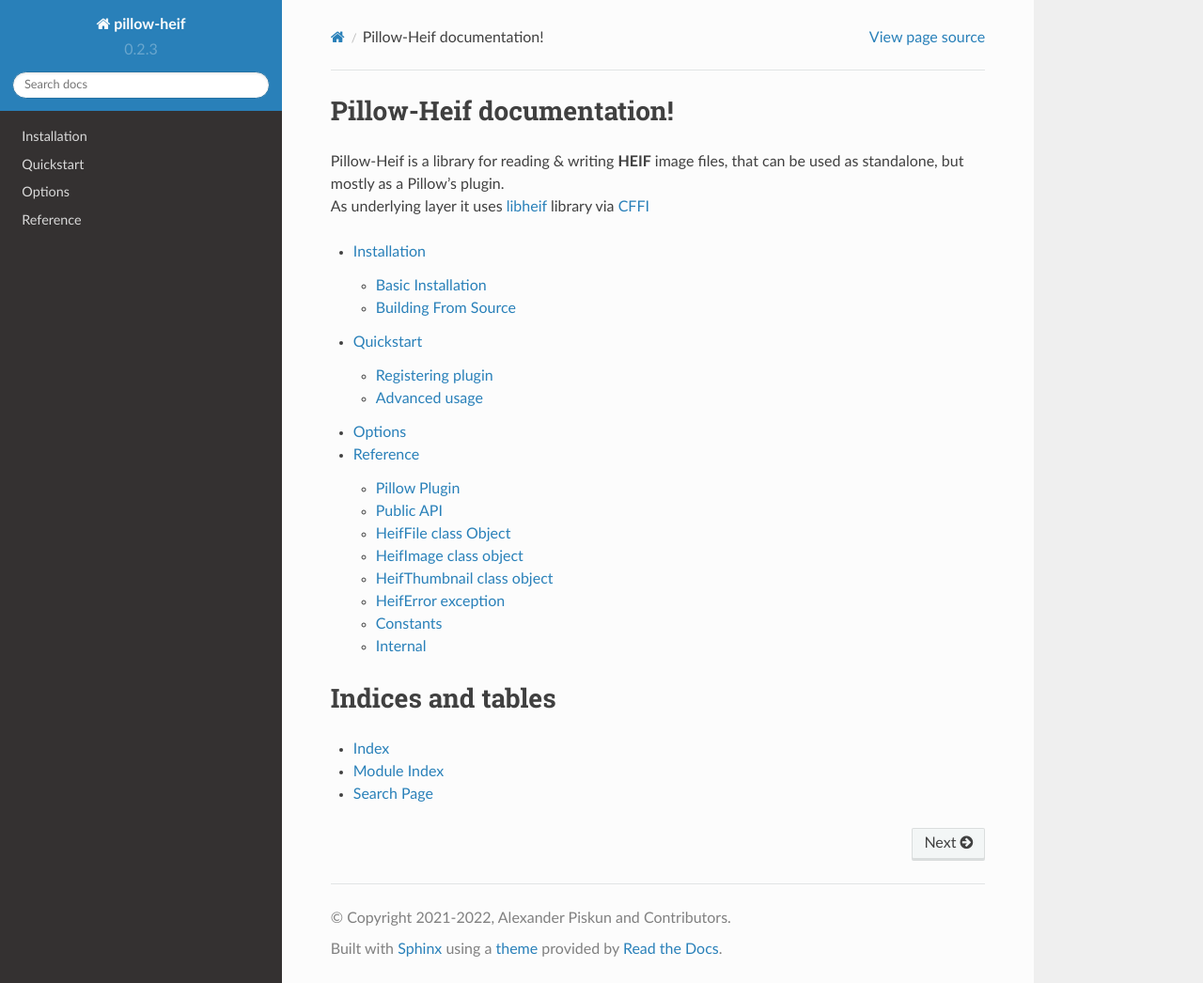
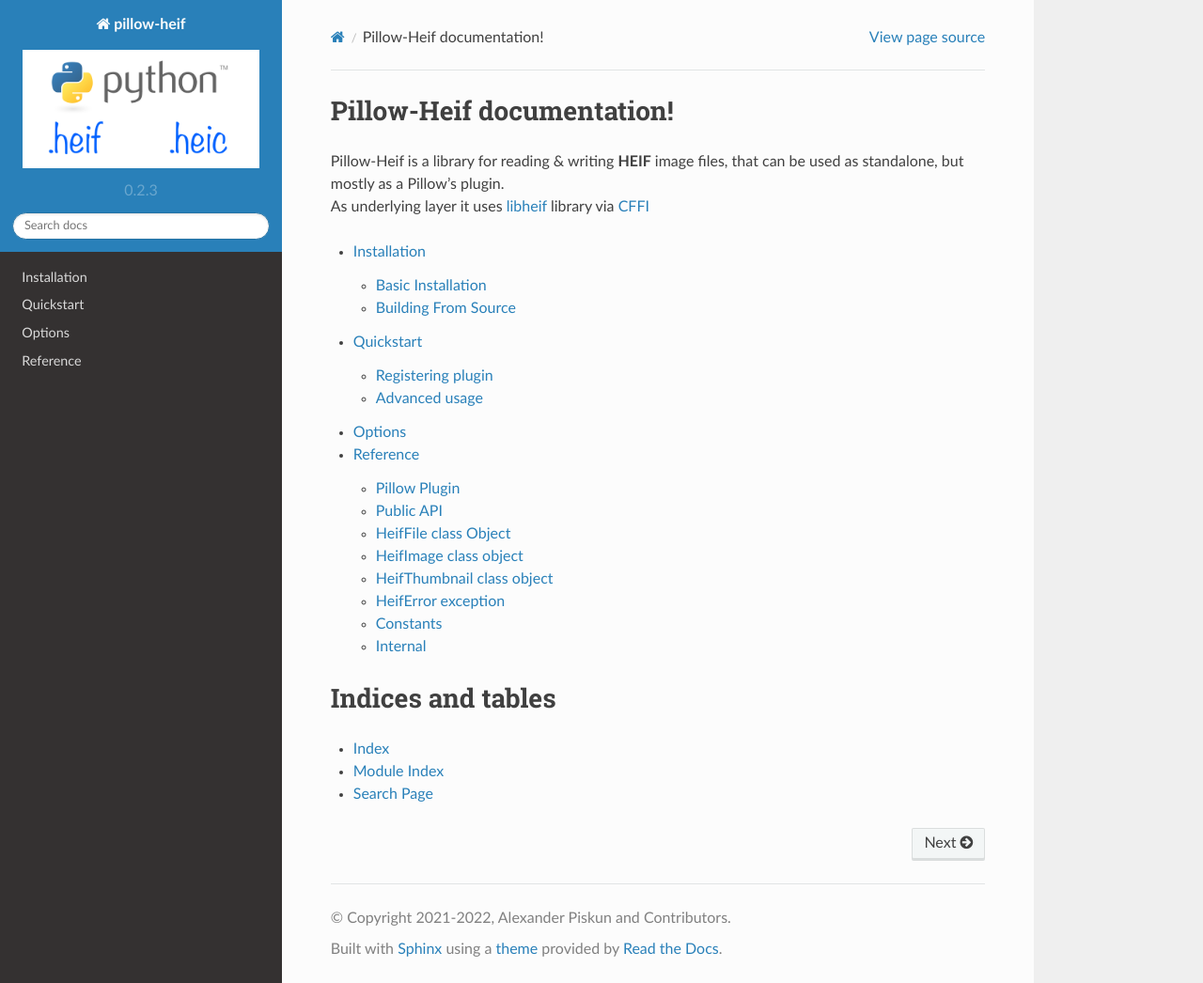
Before and after one commit to bigcat88/pillow_heif, a Sphinx documentation site: the page built from docs/index.rst, in a window 1280 px wide and 1046 px high. Shown: the whole window at 94% size. Built offline with Sphinx 7.4.7 and the Read the Docs theme 2.0.0, drawn with Linux system fonts in a browser that asks for light colours.

Commit message:
added logo

```diff
--- a/docs/conf.py
+++ b/docs/conf.py
@@ -80,6 +80,8 @@
 html_theme = "sphinx_rtd_theme"
 html_theme_path = [sphinx_rtd_theme.get_html_theme_path()]
 
+html_logo = "resources/pillow-heif-logo.png"
+
 # Add any paths that contain custom static files (such as style sheets) here,
 # relative to this directory. They are copied after the builtin static files,
 # so a file named "default.css" will overwrite the builtin "default.css".
```
Also changed, not shown: docs/resources/pillow-heif-logo.png (added).
